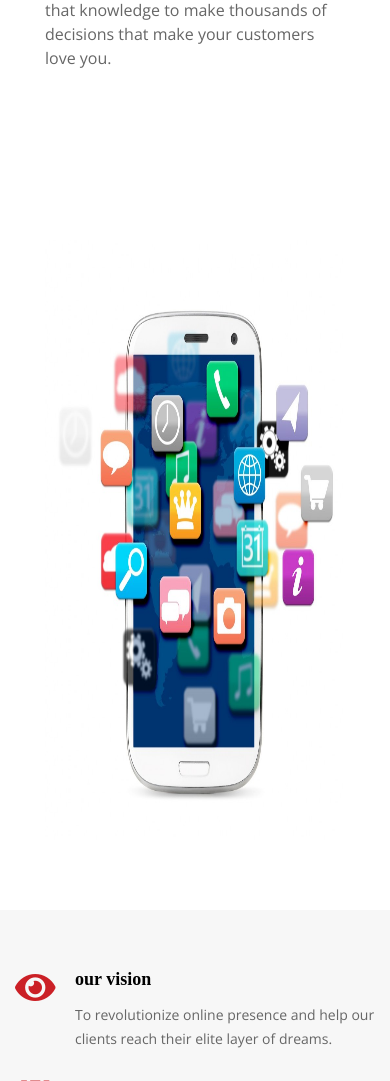
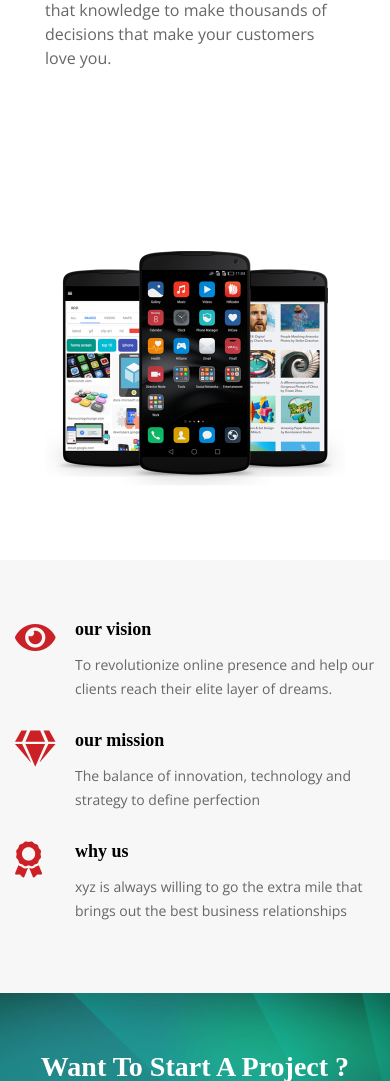
Before and after one commit to lightspeedprogramming/my-office-website, a PHP site: page /about_us.php in a window 390 px wide. Shown: the part 1208-2289 px from the top of the page. Run offline with PHP 8.4, Linux system fonts and the light colour scheme; some libraries are stand-ins or nearby versions; some web fonts are replaced.

Commit message:
Changed About us page mobile Image

```diff
--- a/about_us.php
+++ b/about_us.php
@@ -43,12 +43,6 @@
       margin-top: 40px;
       margin-bottom: 40px;
       padding: 30px;
-    }
-
-    .image-wrap img
-    {
-      height: 600px;
-      width: 540px;
     }
   </style>
 </head>
@@ -109,7 +103,7 @@
 
         <div class="col-sm-6">
           <div class="image-wrap">
-            <img src="img/mobile-app-page.jpg" class="img-fluid">
+            <img src="img/mobile-app-page.png" class="img-fluid">
           </div>
         </div>
 
```
Also changed, not shown: img/mobile-app-page.png (added).
